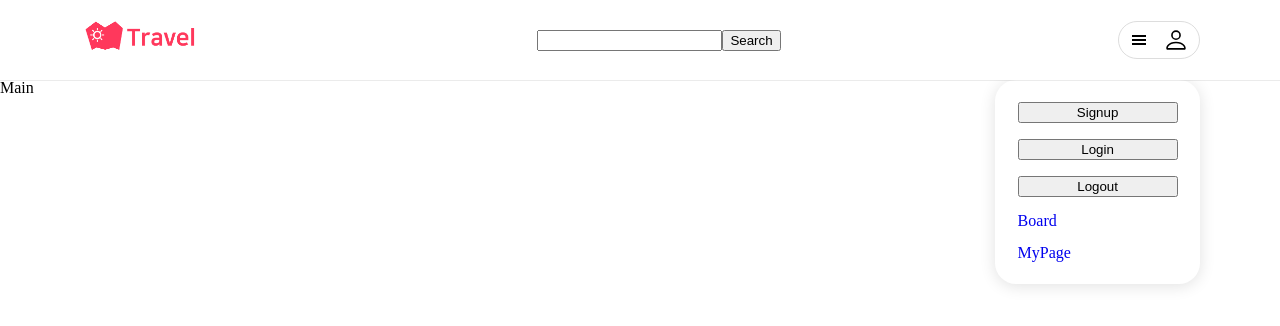
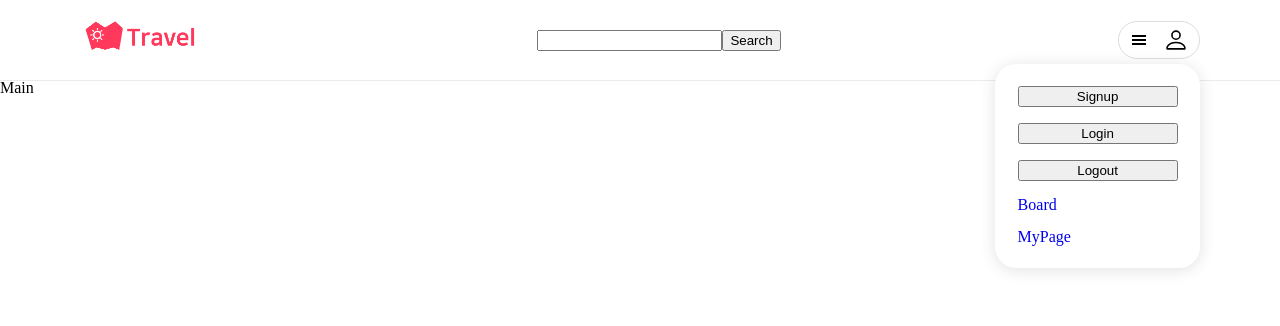
Before and after one commit to fastcampus-febe/TeamA-FE, a React (Create React App) app: page / in a window 1280 px wide. Both pictures are taken after a click on the button 1158 px from the left and 40 px from the top of the page. Shown: the top 326 px of the page. Built offline with nearby package versions, Linux system fonts and the light colour scheme.

Commit message:
edit header menu css

```diff
--- a/src/components/Template/Menu.jsx
+++ b/src/components/Template/Menu.jsx
@@ -30,9 +30,10 @@ const Menu = ({ setMenuOpen, setModalOpen, setModalType }) => {
 export default Menu;
 
 const MenuContainer = styled.div`
-  position: absolute;
-  top: 5rem;
+  position: fixed;
+  top: 4rem;
   right: 5rem;
+  z-index: 15;
   padding: 1.4rem;
   background-color: ${({ theme }) => theme.colors.white};
   width: 160px;
```
